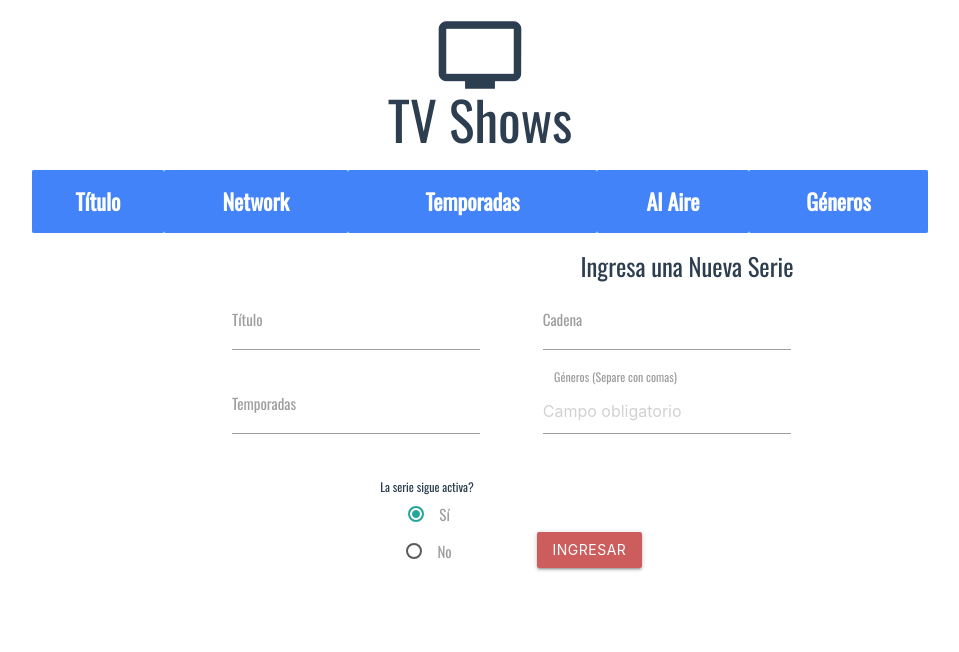
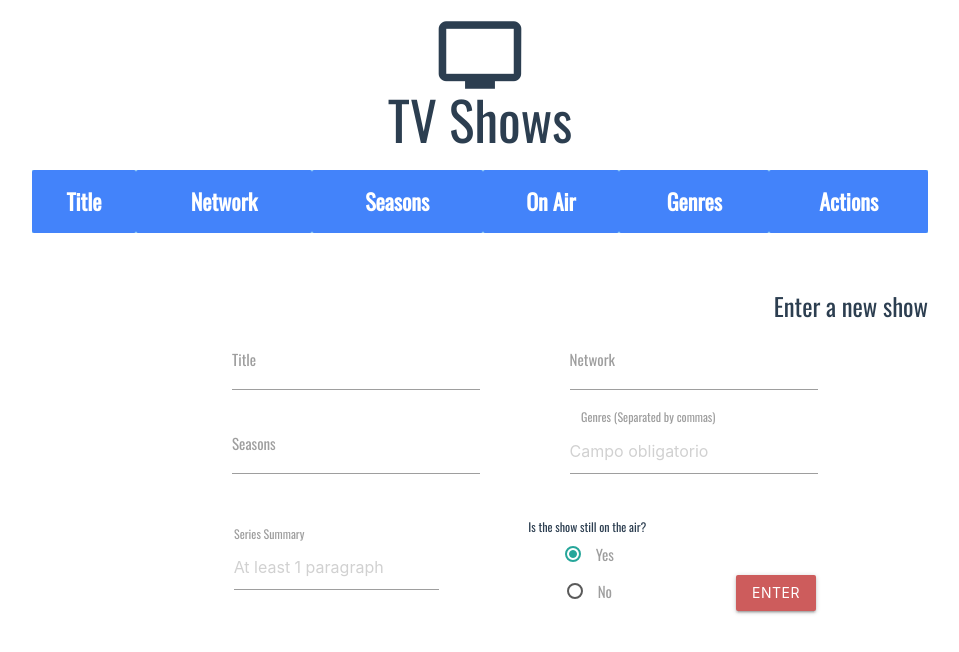
Before and after one commit to vannas/dojo-shows, a Vue app: page /#/ in a window 1280 px wide. Shown: the top 652 px of the page, without its empty margins (160-1119 px from the left). Built offline with nearby package versions, Linux system fonts and the light colour scheme; what vue-firestore would draw is missing.

Commit message:
[TAREA] dojo-shows3

```diff
--- a/src/App.vue
+++ b/src/App.vue
@@ -1,5 +1,5 @@
 <template>
-  <div id="app">
+  <div id="app" class="center-align">
       <i class="large material-icons">tv</i>
       <h2 class="">TV Shows</h2>
 
@@ -23,7 +23,6 @@ export default {
   font-family: 'Oswald', sans-serif;
   -webkit-font-smoothing: antialiased;
   -moz-osx-font-smoothing: grayscale;
-  text-align: center;
   color: #2c3e50;
   margin-top: 10px;
   margin-bottom:50px;
--- a/src/components/Series.vue
+++ b/src/components/Series.vue
@@ -5,11 +5,12 @@
       <table class ="striped bordered cyan lighten-4">
         <thead>
           <tr>
-            <th>Título</th>
+            <th>Title</th>
             <th>Network</th>
-            <th>Temporadas</th>
-            <th>Al Aire</th>
-            <th>Géneros</th>
+            <th>Seasons</th>
+            <th>On Air</th>
+            <th>Genres</th>
+            <th>Actions</th>
           </tr>
         </thead>
         <tbody>
@@ -17,43 +18,54 @@
             <td class="sp"><i class="small material-icons">local_movies</i> <router-link :to="'/shows/'+ show.id">{{ show.title }}</router-link></td>
             <td>{{ show.network }}</td>
             <td>{{ show.numberofSeasons }}</td>
-            <td v-if="show.isCurrent"> Sí </td>
+            <td v-if="show.isCurrent"> Yes </td>
             <td v-else> No </td>
             <td><span v-for="(genre, i) in show.genres" :key="i"> {{ genre }} /</span> </td>
+            <td class="icons"> <router-link :to="'/shows/' + show.id + '/editar'"> <i class="material-icons">edit</i></router-link> ╵ <a href="#" @click.prevent="borrar_serie(show.id)"> <i class="material-icons">delete</i></a> </td>
           </tr>
         </tbody>
       </table>
     </div>
 
-    <div class="container formulario col s10 m10">
-      <h5 class="right-align">Ingresa una Nueva Serie</h5>
+    <div class="formulario col s8 m8">
+      <h5 class="right-align">Enter a new show</h5>
       <!--Creo un formulario para ingresar nuevos datos a la tabla y vinculo con v-bind @ al metodo----->
       <form @submit="addnewshow">
         <!--//cada campo de input debe vincularse con un v-model amarrado a un elemento en el data() del componente-->
         <div class="input-field">
           <input id="titulo" type="text" required="required" class="validate col s4 m4" v-model="nueva_serie">
-          <label for="titulo">Título</label>
+          <label for="titulo">Title</label>
         </div>
         <div class="input-field">
           <input id="network" type="text" required="required" class="validate col s4 m4" v-model="nuevo_canal">
-          <label for="network">Cadena</label>
+          <label for="network">Network</label>
         </div>
         <div class="input-field">
-          <label for="seasons">Temporadas</label>
+          <label for="seasons">Seasons</label>
           <input id="seasons" type="number" required="required" class="validate col m4 s4" v-model="temporadas">
         </div>
         <div class="input-field col m6 s6">
-          <label>Géneros (Separe con comas)</label>
+          <label>Genres (Separated by commas)</label>
           <input class="col m6 s6" id="1" type="text" placeholder="Campo obligatorio" required value="" v-model="generos"/>
+        </div>
 
+        <div class="input-field">
+          <label for="trailer">Series Summary</label>
+          <textarea id="summary" class="validate materialize-textarea col s5 m5" placeholder="At least 1 paragraph"  minlength="150" v-model="summary" required="required"> </textarea>
         </div>
+
         <div class="input-field">
-          <p class="">La serie sigue activa?</p>
-          <p class="col m6 s6"><label><input type="radio" name="opcion" id="yes" value="si" checked class="with-gap" v-model="activo"/><span>Sí</span></label></p>
-          <p class="col m6 s6"><label><input type="radio" name="opcion" id="no" value="no" class="with-gap" v-model="activo"/><span>No</span></label></p>
+          <p class="">Is the show still on the air?</p>
+          <p class="col m3 s3"><label><input type="radio" name="opcion" id="yes" value="si" checked class="with-gap" v-model="activo"/><span>Yes</span></label></p>
+          <p class="col m3 s3"><label><input type="radio" name="opcion" id="no" value="no" class="with-gap" v-model="activo"/><span>No</span></label></p>
         </div>
+
+        <!--<div class="input-field">
+          <textarea id="trailer" class="materialize-textarea col s4 m4" placeholder="Insert youtube embed code" v-model="trailer" type=""> </textarea>
+          <label for="trailer">Embed Trailer (Optional)</label>
+        </div>-->
         <div class="input-field">
-          <input type="submit" class="btn" value="Ingresar">
+          <input type="submit" class="btn" value="Enter">
         </div>
       </form>
     </div>
@@ -95,6 +107,25 @@ export default {
       this.activo = 'si';
       this.generos = []
     },
+    async editar_serie(id_serie){
+      try {
+        db.collection('shows').doc(id_serie).delete();
+      }
+      catch (error) {
+        console.log(error);
+      }
+
+    },
+    async borrar_serie(id_serie){
+      if (window.confirm('¿Confirmas que quieres borrar toda la información de esta serie?')){
+        try {
+          db.collection('shows').doc(id_serie).delete();
+        }
+        catch (error) {
+          console.log(error);
+        }
+      }
+    },
   },
   firestore() {
     return {
@@ -129,13 +160,18 @@ td {
   text-align: center;
   }
 
+.icons{
+  vertical-align: top;
+  margin-top:3px;
+}
+
 .sp{
   text-align:left;
   vertical-align: middle;
 }
 
 h5{
-  margin-top:20px;
+  margin-top:60px;
 }
 
 .formulario{
@@ -151,6 +187,7 @@ h5{
 }
 
 .btn{
+  display:block;
   background-color:indianred;
   margin-bottom: 10px;
 
--- a/src/components/Show.vue
+++ b/src/components/Show.vue
@@ -12,9 +12,9 @@
     <div class="info col s5 m5 light-blue-accent-2">
         <p><h6>Network: </h6> {{network}}
         <p><h6>Seasons on air: </h6> {{numberofSeasons}}
-            <p><h6>Género: </h6>
+        <p><h6>Genres: </h6>
         <p><span v-for="(genre, i) in genres" :key="i"> {{ genre }} |</span>
-            <p><h6>Activa: </h6>
+        <p><h6>Active: </h6>
         <i class="small material-icons" v-if="isCurrent"> check </i>
         <i class="small material-icons red remove_circle" v-else> local_movies </i>
     </div>
@@ -23,13 +23,13 @@
         {{trailer}}
     </div>
 
-        <a href="" target="/" rel="" class="btn red">Atrás</a>
+    <a href="" target="/" rel="" class="btn red">Home</a>
 
   </div>
 </template>
 
 <script>
-import { db } from '../firebase';
+import { db } from '@/firebase';
 
 export default {
   name: 'Show',
--- a/src/components/Shows/Editar.vue
+++ b/src/components/Shows/Editar.vue
@@ -1,20 +1,103 @@
 <template>
 
-<div class="container">
+<div class="container col s12 m12">
 
-    <p>Editar información de serieserie </p>
+    <h2 class="left-align">Edit Entry for {{title}}</h2>
+    <div class="container formulario col s10 m10">
+        <form @submit.prevent="editar_show(id)">
+        <!--//cada campo de input debe vincularse con un v-model amarrado a un elemento en el data() del componente-->
+            <div class="input-field">
+                <input id="titulo" type="text" required="required" class="validate col s4 m4" v-model="title">
+                <label for="titulo" class="active">Title</label>
+            </div>
+            <div class="input-field">
+                <input id="network" type="text" required="required" class="validate col s4 m4" v-model="network">
+                <label for="network" class="active">Network</label>
+            </div>
+            <div class="input-field">
+                <label for="seasons" class="active">Seasons</label>
+                <input id="seasons" type="number" required="required" class="validate col m4 s4" v-model="numberofSeasons">
+            </div>
+            <div class="input-field col m6 s6">
+                <label class="active">Genres (Separate by commas)</label>
+                <input class="col m6 s6" id="1" type="text" placeholder="Campo obligatorio" required value="" v-model="genres"/>
+            </div>
+            <div class="input-field">
+                <p class="">Series still active?</p>
+                <p class="col m6 s6"><label class="active"><input type="radio" name="opcion" id="yes" value="si" checked class="with-gap" v-model="isCurrent"/><span>Yes</span></label></p>
+                <p class="col m6 s6"><label class="active"><input type="radio" name="opcion" id="no" value="no" class="with-gap" v-model="isCurrent"/><span>No</span></label></p>
+            </div>
+            <div class="input-field">
+                <input type="submit" class="btn" value="Enter">
+            </div>
+        </form>
 
+        <a href="" target="/" rel="" class="btn red">Home</a>
+    </div>
 </div>
 
 </template>
 
 <script>
+import { db } from '@/firebase';
+
 export default {
-    name: 'Editar'
+  name: 'Editar',
+  props: {
+    id: String
+  },
+  data() {
+    return {
+      title:'',
+      summary:'',
+      network:'',
+      numberofSeasons:0,
+      genres: [],
+      isCurrent: true,
+      trailer: ''
+    }
+  },
+  methods : {
+    editar_show(id_show) {
+        db.collection('shows').doc(id_show).update({
+            title: this.title,
+            network: this.network,
+            numberofSeasons: parseInt(this.numberofSeasons),
+            isCurrent: this.isCurrent == 'si'? true : false,
+            genres: this.genres.split(',')
+        })
+        .then(() => {
+            console.log('Cambiado');
+        })
+        }
+  },
+  firestore() {
+    return {
+      shows: db.collection('shows')
+    }
+  },
+  mounted() {
+    db.collection('shows').doc(this.id).get()
+    .then(datos => {
+    // acá capturamos los datos para asociarlos al objeto data
+        const Serie = datos.data();
+        this.title = Serie.title;
+        this.network = Serie.network;
+        this.genres = Serie.genres.join(',');
+        this.summary = Serie.summary;
+        this.numberofSeasons = Serie.numberofSeasons;
+        this.trailer = Serie.trailer;
+    })
+  }
+}
 
-}
 </script>
 
 <style>
-
+a .btn {
+    display:block;
+    margin: 100px auto;
+    margin-bottom:200px;
+    width:20%;
+}
 </style>
--- a/src/router/index.js
+++ b/src/router/index.js
@@ -3,12 +3,10 @@ import VueRouter from 'vue-router';
 
 import Series from '../components/Series.vue';
 import Show from '../components/Show.vue'
-
 import Editar from '../components/Shows/Editar.vue'
 
 
 Vue.use(VueRouter);
-
 
 export default new VueRouter ({
     routes: [
@@ -22,7 +20,8 @@ export default new VueRouter ({
         },
         {
             path: '/shows/:id/editar',
-            component: Editar
+            component: Editar,
+            props: true
         }
 
     ]
```
Lines whose indentation alone changed are shown as unchanged.
